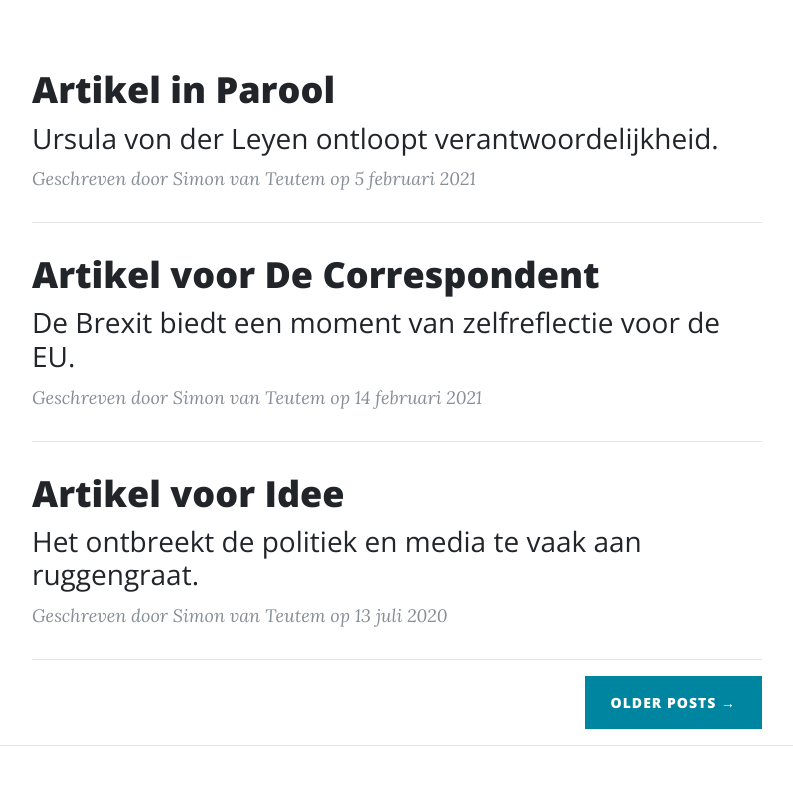
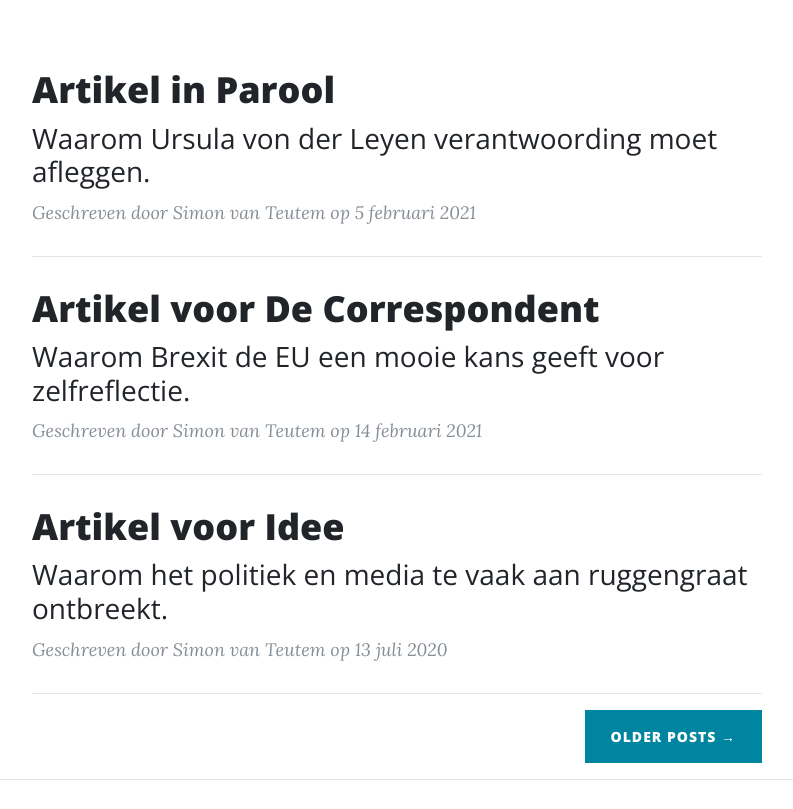
Before and after one commit to simonvanteutem/scribblings, a website: page index.html in a window 1280 px wide. Shown: the part 640-1449 px from the top of the page, without its empty margins (243-1036 px from the left). Drawn offline with nearby package versions, Linux system fonts and the light colour scheme.

Commit message:
Add files via upload

```diff
--- a/index.html
+++ b/index.html
@@ -77,7 +77,7 @@
               Artikel in Parool
             </h2>
             <h3 class="post-subtitle">
-              Ursula von der Leyen ontloopt verantwoordelijkheid.
+              Waarom Ursula von der Leyen verantwoording moet afleggen.
             </h3>
           </a>
           <p class="post-meta">Geschreven door Simon van Teutem op 5 februari 2021</p>
@@ -89,7 +89,7 @@
               Artikel voor De Correspondent
             </h2>
             <h3 class="post-subtitle">
-                De Brexit biedt een moment van zelfreflectie voor de EU.
+                Waarom Brexit de EU een mooie kans geeft voor zelfreflectie.
               </h3>
           </a>
           <p class="post-meta">Geschreven door Simon van Teutem op 14 februari 2021</p>
@@ -101,7 +101,7 @@
               Artikel voor Idee
             </h2>
             <h3 class="post-subtitle">
-             Het ontbreekt de politiek en media te vaak aan ruggengraat.
+             Waarom het politiek en media te vaak aan ruggengraat ontbreekt.
             </h3>
           </a>
           <p class="post-meta">Geschreven door Simon van Teutem op 13 juli 2020</p>
```
